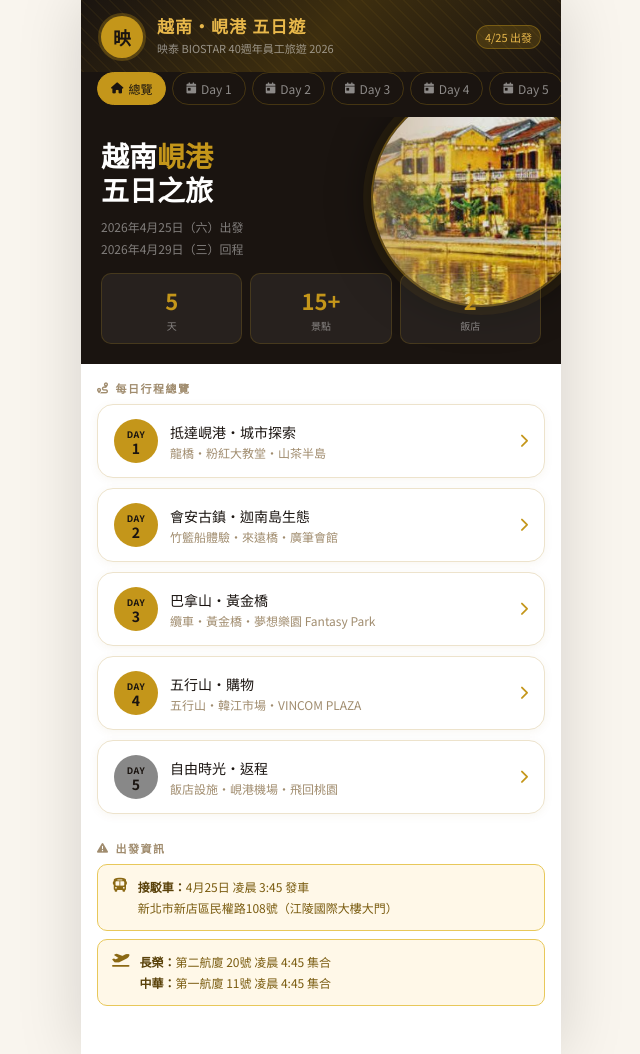
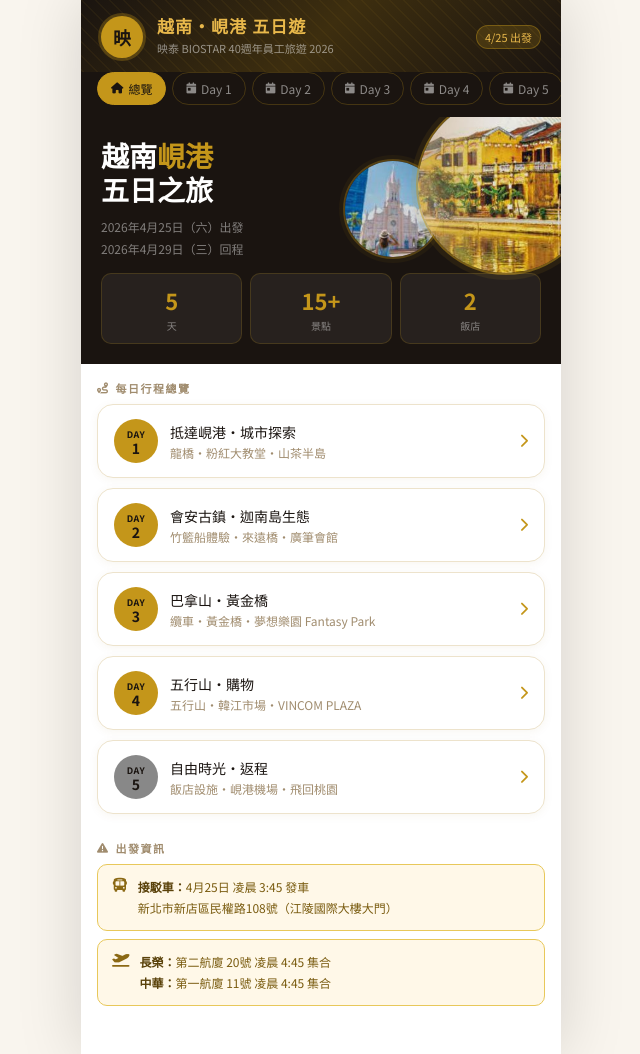
Before and after one commit to yihuilin128/DaNang-All, a plain HTML site: page index.html in a window 1280 px wide. Shown: the whole page, without its empty margins (319-959 px from the left). Drawn offline with Linux system fonts and the light colour scheme.

Commit message:
Update index.html

```diff
--- a/index.html
+++ b/index.html
@@ -473,24 +473,54 @@
   }
   .overview-bg-circle {
     position: absolute;
-    right: -30px;
-    top: -30px;
-    width: 220px;
-    height: 220px;
+    right: 0;
+    top: 0;
+    width: 100%;
+    height: 100%;
+    pointer-events: none;
+    z-index: 0;
+  }
+  /* 大圓 — 右/上/下 三邊裁切，z-index 最高 */
+  .overview-circle-big {
+    position: absolute;
+    right: -35px;
+    top: -22px;
+    width: 180px;
+    height: 180px;
     border-radius: 50%;
     overflow: hidden;
-    pointer-events: none;
-    border: 2.5px solid rgba(196,150,26,0.45);
-    box-shadow: 0 0 0 8px rgba(196,150,26,0.07), 0 0 40px rgba(0,0,0,0.5);
-    z-index: 0;
-  }
-  .overview-bg-circle img {
+    border: 2px solid rgba(196,150,26,0.55);
+    box-shadow: 0 0 0 5px rgba(196,150,26,0.09);
+    z-index: 2;
+  }
+  .overview-circle-big img {
     width: 100%;
     height: 100%;
     object-fit: cover;
     object-position: center;
     display: block;
-    opacity: 0.9;
+    opacity: 0.92;
+  }
+  /* 小圓 — 緊靠大圓左側，壓在大圓下層 */
+  .overview-circle-small {
+    position: absolute;
+    right: 118px;
+    top: 42px;
+    width: 100px;
+    height: 100px;
+    border-radius: 50%;
+    overflow: hidden;
+    border: 2px solid rgba(196,150,26,0.35);
+    box-shadow: 0 0 0 4px rgba(196,150,26,0.06);
+    z-index: 1;
+  }
+  .overview-circle-small img {
+    width: 100%;
+    height: 100%;
+    object-fit: cover;
+    object-position: center;
+    display: block;
+    opacity: 0.85;
   }
   .overview-title {
     font-family: 'Noto Serif TC', serif;
@@ -848,7 +878,12 @@
     <div id="screen-overview" class="screen active">
       <div class="overview-hero">
         <div class="overview-bg-circle">
-          <img src="photo/hoi-an-overview.jpg" alt="" onerror="this.src='https://images.unsplash.com/photo-1559592413-7cec4d0cae2b?w=400&q=80'">
+          <div class="overview-circle-big">
+            <img src="photo/hoi-an-overview.jpg" alt="" onerror="this.src='https://images.unsplash.com/photo-1559592413-7cec4d0cae2b?w=400&q=80'">
+          </div>
+          <div class="overview-circle-small">
+            <img src="photo/overview-circle-2.jpg" alt="" onerror="this.src='https://images.unsplash.com/photo-1483683804023-6ccdb62f86ef?w=200&q=80'">
+          </div>
         </div>
         <div class="overview-title">越南<span>峴港</span><br>五日之旅</div>
         <div class="overview-meta">2026年4月25日（六）出發<br>2026年4月29日（三）回程</div>
```
